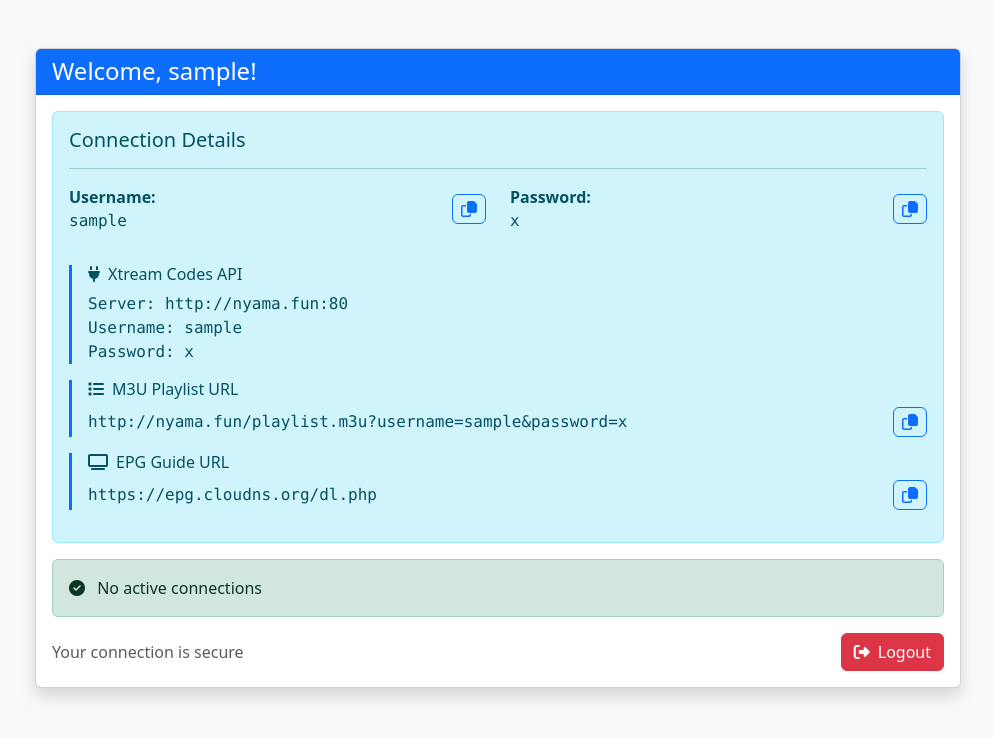
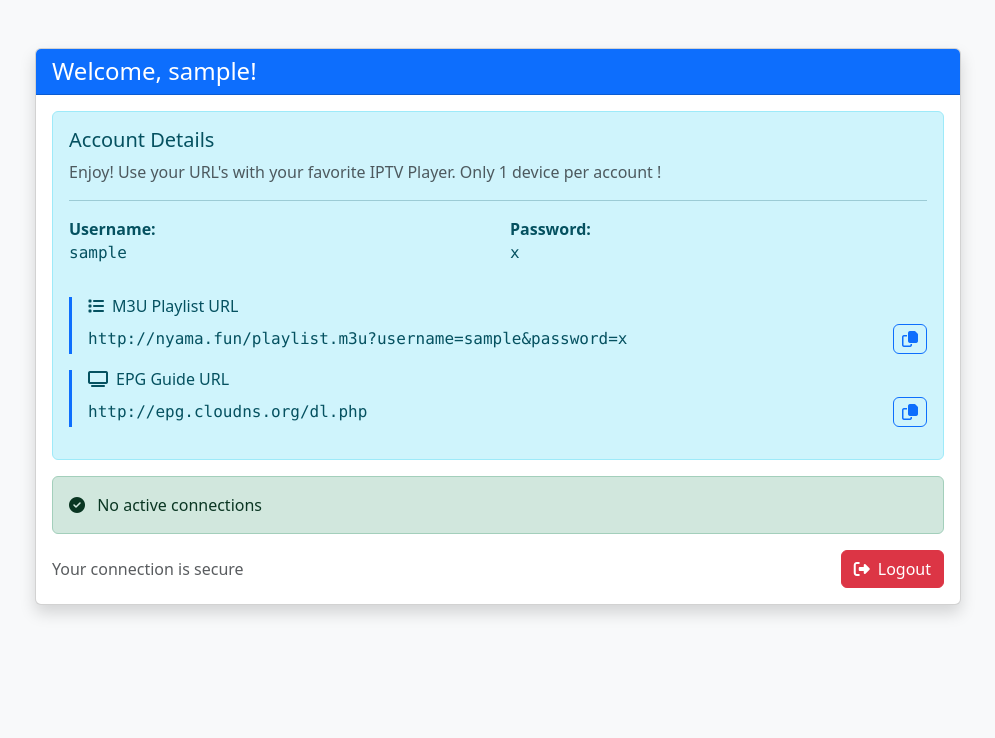
Before and after one commit to radkovic666/BGSCRAPE, a PHP site: page /dashboard.php in a window 1280 px wide. Shown: the top 738 px of the page, without its empty margins (142-1137 px from the left). Run offline with PHP 8.4, Linux system fonts and the light colour scheme; the visitor is signed in with stand-in values (Sample User, id 1); tables that the repository leaves empty or names only in its code hold one stand-in row (values such as "Sample post").

Commit message:
belongs to /htdocs

```diff
--- a/dashboard.php
+++ b/dashboard.php
@@ -76,7 +76,8 @@ if ($_SERVER['REQUEST_METHOD'] === 'POST' && isset($_POST['action']) && $_POST['
                     </div>
                     <div class="card-body">
                         <div class="alert alert-info">
-                            <h5 class="alert-heading">Connection Details</h5>
+                            <h5 class="alert-heading">Account Details</h5>
+                                <div class="text-muted">Enjoy! Use your URL's with your favorite IPTV Player. Only 1 device per account !</div>
                             <hr>
 
                             <!-- Main Credentials -->
@@ -87,11 +88,7 @@ if ($_SERVER['REQUEST_METHOD'] === 'POST' && isset($_POST['action']) && $_POST['
                                             <strong>Username:</strong>
                                             <div class="font-monospace"><?= htmlspecialchars($data['xtream_username']) ?></div>
                                         </div>
-                                        <button class="btn copy-btn btn-outline-primary"
-                                                data-value="<?= htmlspecialchars($data['xtream_username']) ?>"
-                                                onclick="copyCredentials(this)">
-                                            <i class="far fa-copy"></i>
-                                        </button>
+
                                     </div>
                                 </div>
                                 <div class="col-md-6 mb-3">
@@ -100,22 +97,7 @@ if ($_SERVER['REQUEST_METHOD'] === 'POST' && isset($_POST['action']) && $_POST['
                                             <strong>Password:</strong>
                                             <div class="font-monospace"><?= htmlspecialchars($data['xtream_password']) ?></div>
                                         </div>
-                                        <button class="btn copy-btn btn-outline-primary"
-                                                data-value="<?= htmlspecialchars($data['xtream_password']) ?>"
-                                                onclick="copyCredentials(this)">
-                                            <i class="far fa-copy"></i>
-                                        </button>
                                     </div>
-                                </div>
-                            </div>
-
-                            <!-- Xtream Codes API -->
-                            <div class="url-section">
-                                <h6 class="mb-2"><i class="fas fa-plug me-2"></i>Xtream Codes API</h6>
-                                <div class="font-monospace">
-                                    Server: http://nyama.fun:80<br>
-                                    Username: <?= htmlspecialchars($data['xtream_username']) ?><br>
-                                    Password: <?= htmlspecialchars($data['xtream_password']) ?>
                                 </div>
                             </div>
 
@@ -141,10 +123,10 @@ if ($_SERVER['REQUEST_METHOD'] === 'POST' && isset($_POST['action']) && $_POST['
                                 <h6 class="mb-2"><i class="fas fa-tv me-2"></i>EPG Guide URL</h6>
                                 <div class="d-flex justify-content-between align-items-center">
                                     <div class="font-monospace">
-                                        https://epg.cloudns.org/dl.php
+                                        http://epg.cloudns.org/dl.php
                                     </div>
                                     <button class="btn copy-btn btn-outline-primary ms-2"
-                                            data-value="https://epg.cloudns.org/dl.php"
+                                            data-value="http://epg.cloudns.org/dl.php"
                                             onclick="copyCredentials(this)">
                                         <i class="far fa-copy"></i>
                                     </button>
@@ -156,7 +138,7 @@ if ($_SERVER['REQUEST_METHOD'] === 'POST' && isset($_POST['action']) && $_POST['
                         <?php if ($deviceInfo): ?>
                             <div class="alert alert-warning mb-3">
                                 <i class="fas fa-exclamation-triangle me-2"></i>
-                                Account connected to <?= htmlspecialchars($deviceInfo['user_agent']) ?> since <?= date('d-m-y', $deviceInfo['timestamp']) ?><br>
+                                Account connected to <?= htmlspecialchars($deviceInfo['user_agent']) ?>, Since <?= date('d-m-Y H:i:s', $deviceInfo['timestamp']) ?><br>
                                 <small class="text-muted">
                                     Device ID: <?= htmlspecialchars($deviceInfo['device_id']) ?> |
                                     IP: <?= htmlspecialchars($deviceInfo['ip']) ?>
@@ -175,7 +157,7 @@ if ($_SERVER['REQUEST_METHOD'] === 'POST' && isset($_POST['action']) && $_POST['
                                 <form method="post" onsubmit="return confirm('This will reset all connections and generate new credentials! Continue?')">
                                     <input type="hidden" name="action" value="change_device">
                                     <button type="submit" class="btn btn-warning">
-                                        <i class="fas fa-sync-alt me-2"></i>Change Device
+                                        <i class="fas fa-sync-alt me-2"></i>Disconnect from Device
                                     </button>
                                 </form>
                             <?php else: ?>
```
